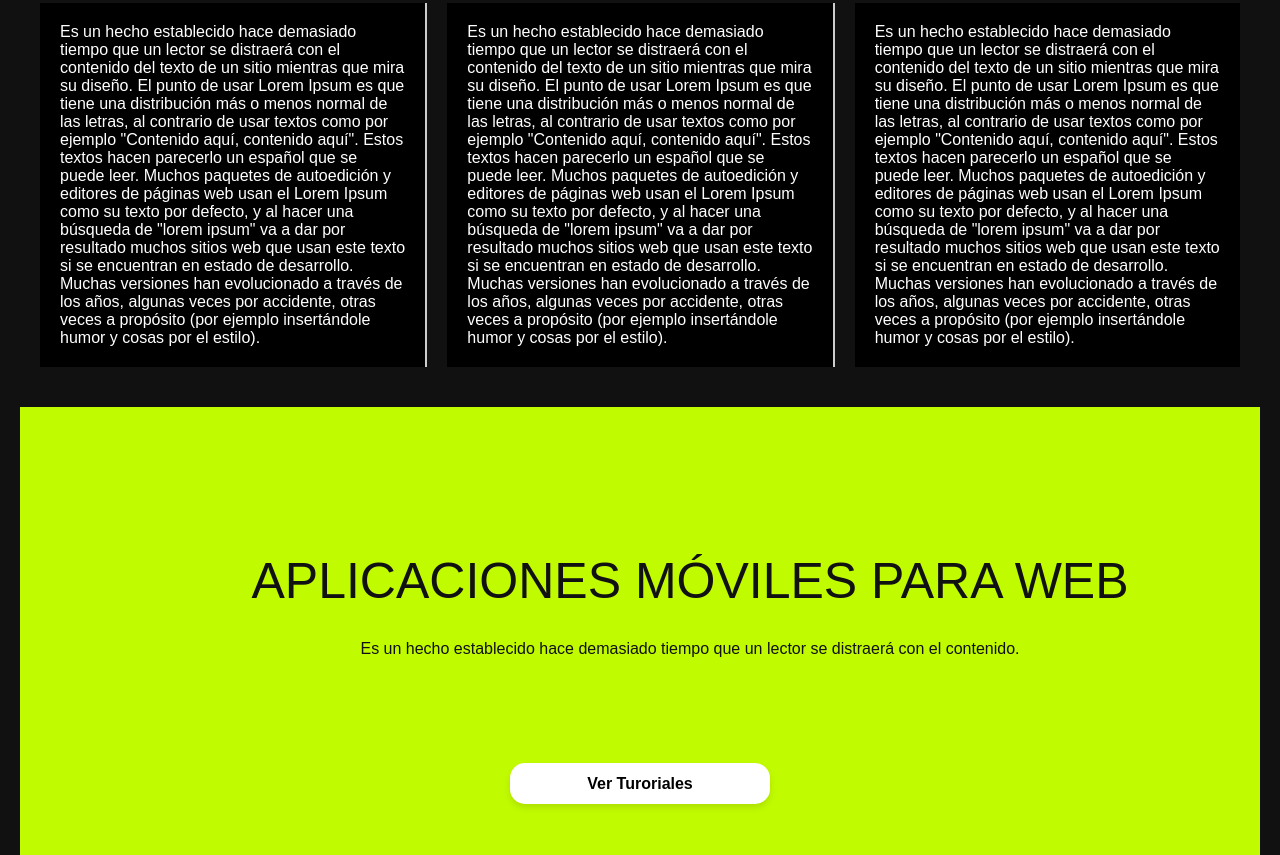
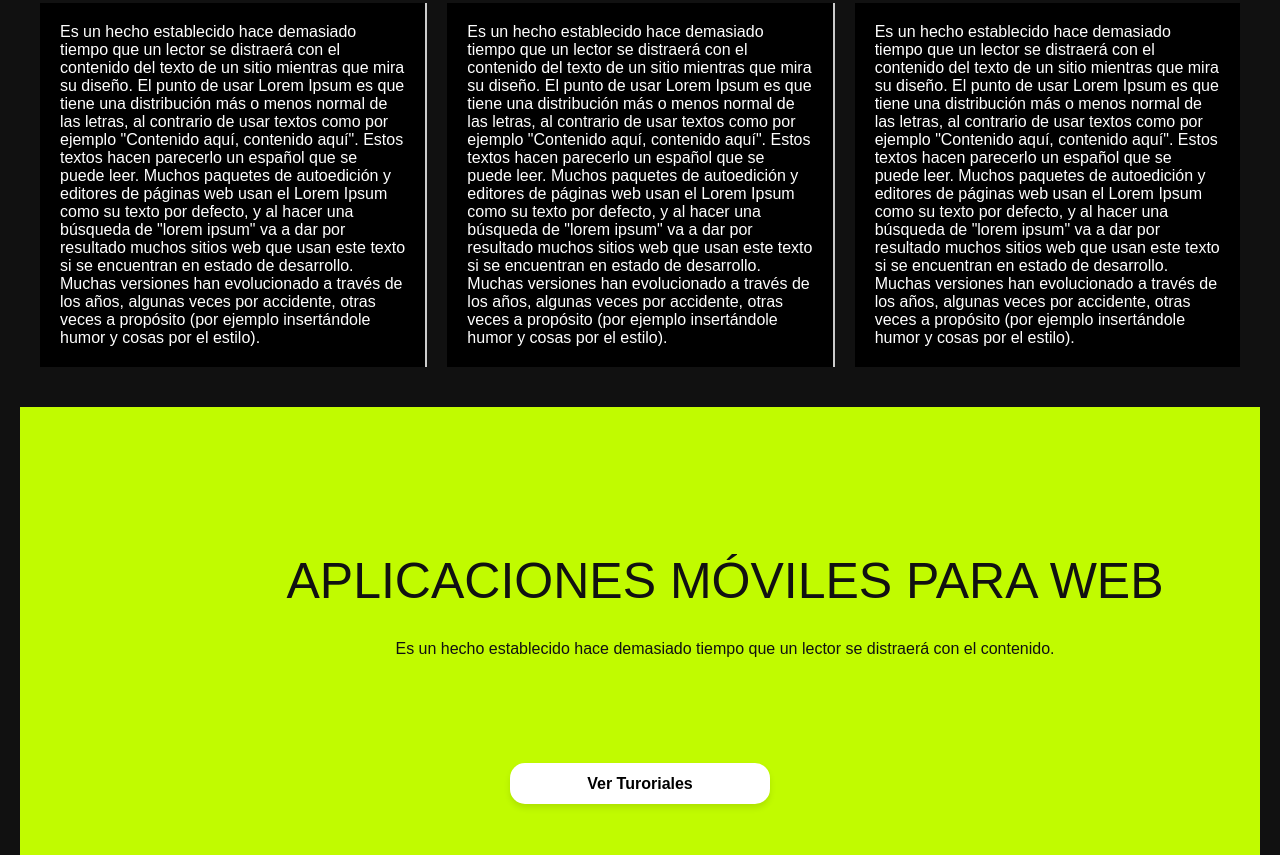
Before and after one commit to helmerNM/helmerNM.git.io, a plain HTML site: page tutos.html in a window 1280 px wide. Shown: the part 1686-2541 px from the top of the page. Drawn offline with Linux system fonts and the light colour scheme.

Commit message:
center tutos

```diff
--- a/css/estilotutos.css
+++ b/css/estilotutos.css
@@ -394,6 +394,8 @@ main {
   display: grid;
   grid-template-columns: 1fr;
   align-items: center;
+  text-align: center;
+  margin-left: 20px;
   width: 100%;
 }
 
@@ -424,8 +426,10 @@ main {
 .grid-content {
   text-align: center;
   margin-bottom: 20px;
-  padding-left: 100px;
+  padding-left: 170px;
   width: 1300px;
+  align-items: center;
+  text-align: center;
 }
 .grid-content h2 {
   color: #111;
```
